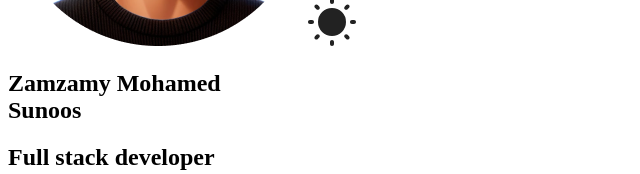
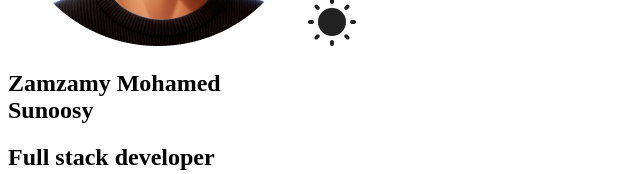
Before and after one commit to msunoosy/Portfolio, a React (Vite) app in the folder mohamed sunoos/: page / in a window 1280 px wide. Shown: the part 262-436 px from the top of the page, without its empty margins (0-640 px from the left). Built offline with nearby package versions, Linux system fonts and the light colour scheme.

Commit message:
name changed

```diff
--- a/mohamed sunoos/src/sections/Hero/Hero.jsx
+++ b/mohamed sunoos/src/sections/Hero/Hero.jsx
@@ -18,7 +18,7 @@ function Hero() {
         <img src={themeIcon}></img>
       </div>
       <div className={styles.info}>
-      <h1>Zamzamy Mohamed<br/>Sunoos</h1>
+      <h1>Zamzamy Mohamed<br/>Sunoosy</h1>
       <h2>Full stack developer</h2>
       <span>
         <a href="https://www.linkedin.com/" target="_blank">
```
